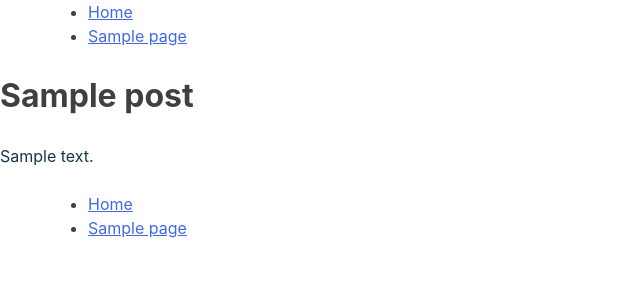
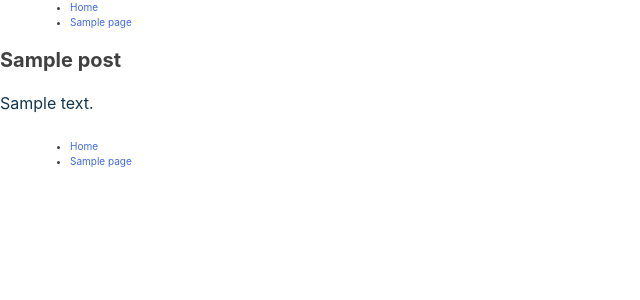
Before and after one commit to OSCA98/wp-content, a WordPress theme: template themes/kitatrier-theme/page.php in a window 1280 px wide. Shown: the top 300 px of the page, without its empty margins (0-640 px from the left). Run offline with PHP 8.4 and a stand-in for WordPress, Linux system fonts and the light colour scheme; the site name, menu and one post (Sample post) are stand-ins, and other content is empty; style sheets or scripts are compiled from the project's sources; some libraries are stand-ins or nearby versions.

Commit message:
General.scss init

```diff
--- a/themes/kitatrier-theme/sass/custom/_general.scss
+++ b/themes/kitatrier-theme/sass/custom/_general.scss
@@ -1,7 +1,17 @@
+html {
+  font-size: 10px;
+}
+
 h2 {
   color: $color__orange;
+  font-size: 3.4rem;
 }
 
 p {
   color: $color__darkblue;
+  font-size: 1.6rem;
 }
+
+a {
+  text-decoration: none;
+}
```
